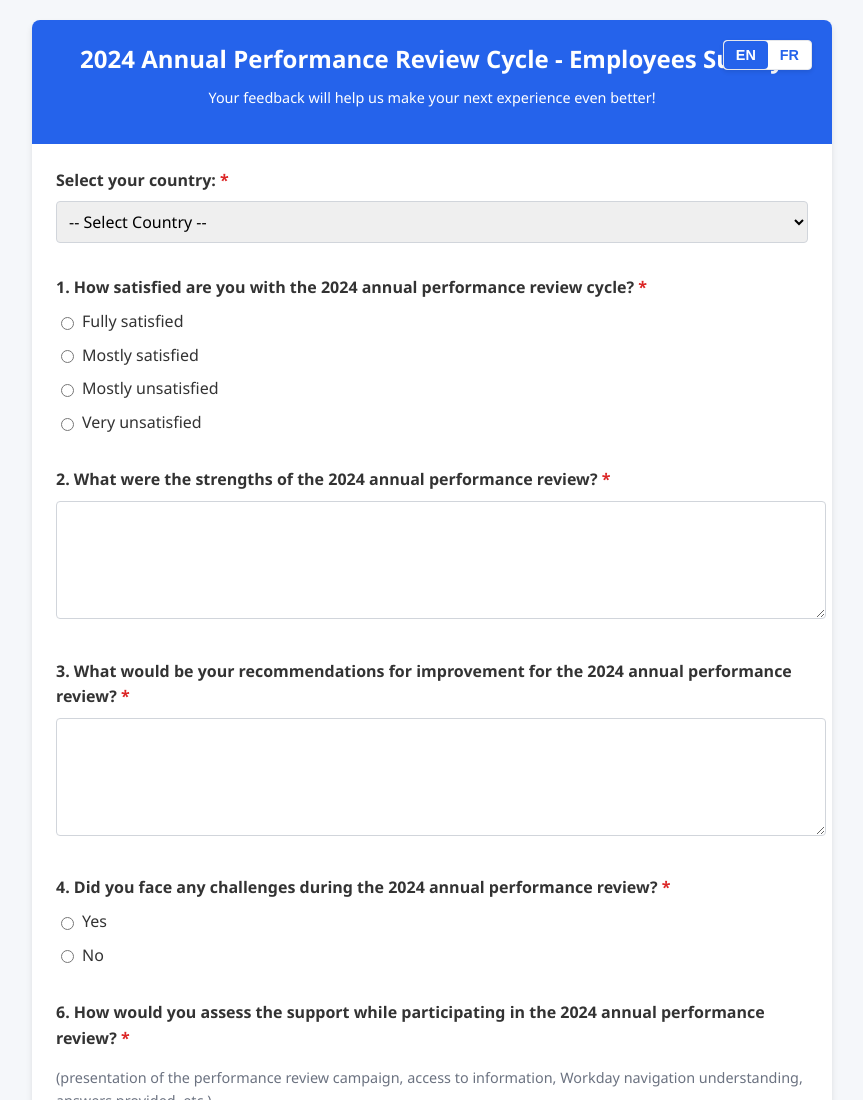
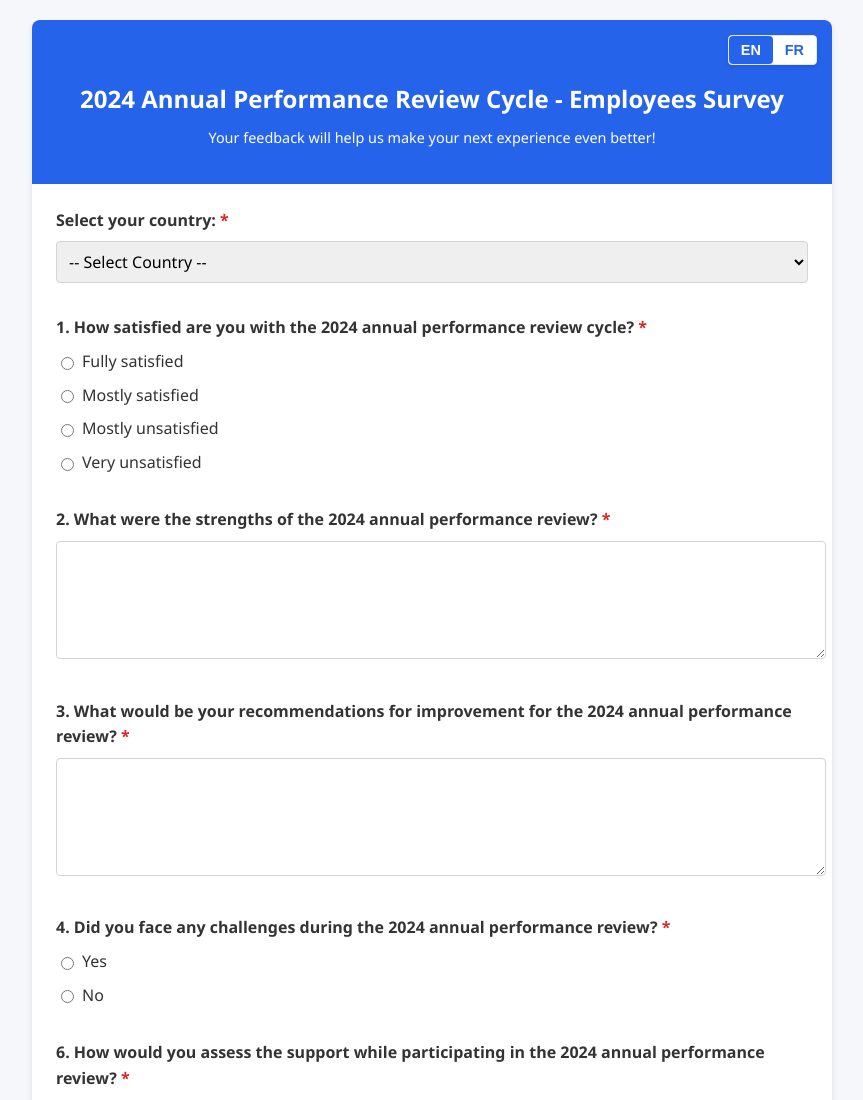
Before and after one commit to Oleksandr231989/Survey_employees, a website: page index.html in a window 1280 px wide. Shown: the top 1100 px of the page, without its empty margins (208-1071 px from the left). Drawn offline with Linux system fonts and the light colour scheme.

Commit message:
Update index.html

```diff
--- a/index.html
+++ b/index.html
@@ -30,6 +30,7 @@
             padding: 20px;
             text-align: center;
             position: relative;
+            padding-top: 60px; /* Increased to make room for the toggle */
         }
 
         .header h1 {
@@ -218,14 +219,15 @@
         /* Language Toggle */
         .language-toggle {
             position: absolute;
-            top: 20px;
-            right: 20px;
+            top: 15px; /* Moved to top */
+            right: 15px;
             display: flex;
             background-color: white;
             border-radius: 4px;
             overflow: hidden;
             box-shadow: 0 2px 4px rgba(0, 0, 0, 0.1);
             border: 1px solid #e5e7eb;
+            z-index: 10; /* Ensure it's on top */
         }
 
         .language-toggle button {
```
